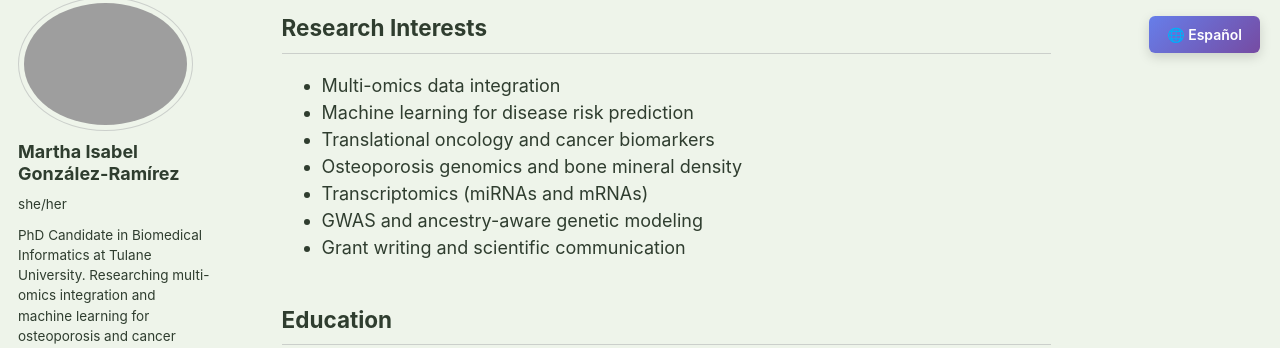
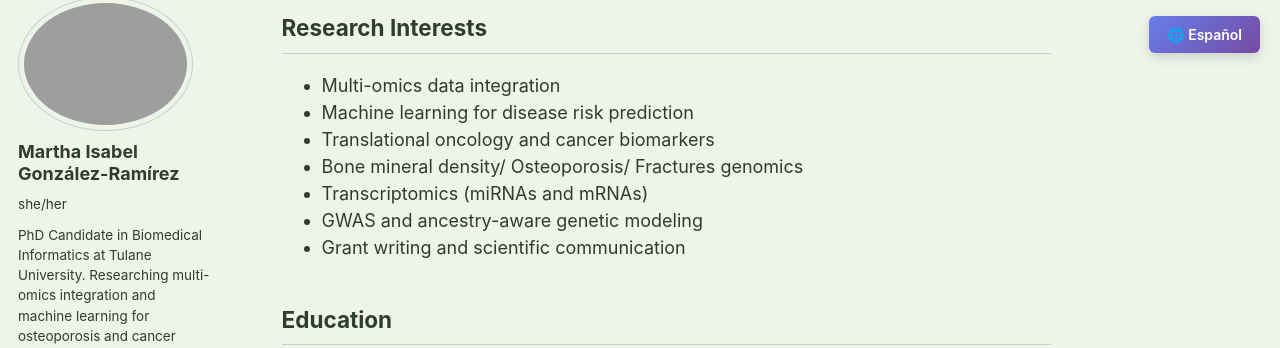
Before and after one commit to migonzalezr/migonzalezr.github.io, a Jekyll site: the page built from _pages/about.md, in a window 1280 px wide and 900 px high, scrolled down 998 px. Shown: the part 104-452 px from the top of the window. Built offline with Jekyll 4.4.1, drawn with Linux system fonts in a browser that asks for light colours; a style sheet for code colours, icons or effects is not loaded.

Commit message:
Update research interest: Bone mineral density/Osteoporosis/Fractures genomics

```diff
--- a/_pages/about.md
+++ b/_pages/about.md
@@ -59,7 +59,7 @@ My research trajectory began at the Infection and Cancer Research Group at the U
 * Multi-omics data integration
 * Machine learning for disease risk prediction
 * Translational oncology and cancer biomarkers
-* Osteoporosis genomics and bone mineral density
+* Bone mineral density/ Osteoporosis/ Fractures genomics
 * Transcriptomics (miRNAs and mRNAs)
 * GWAS and ancestry-aware genetic modeling
 * Grant writing and scientific communication
```
